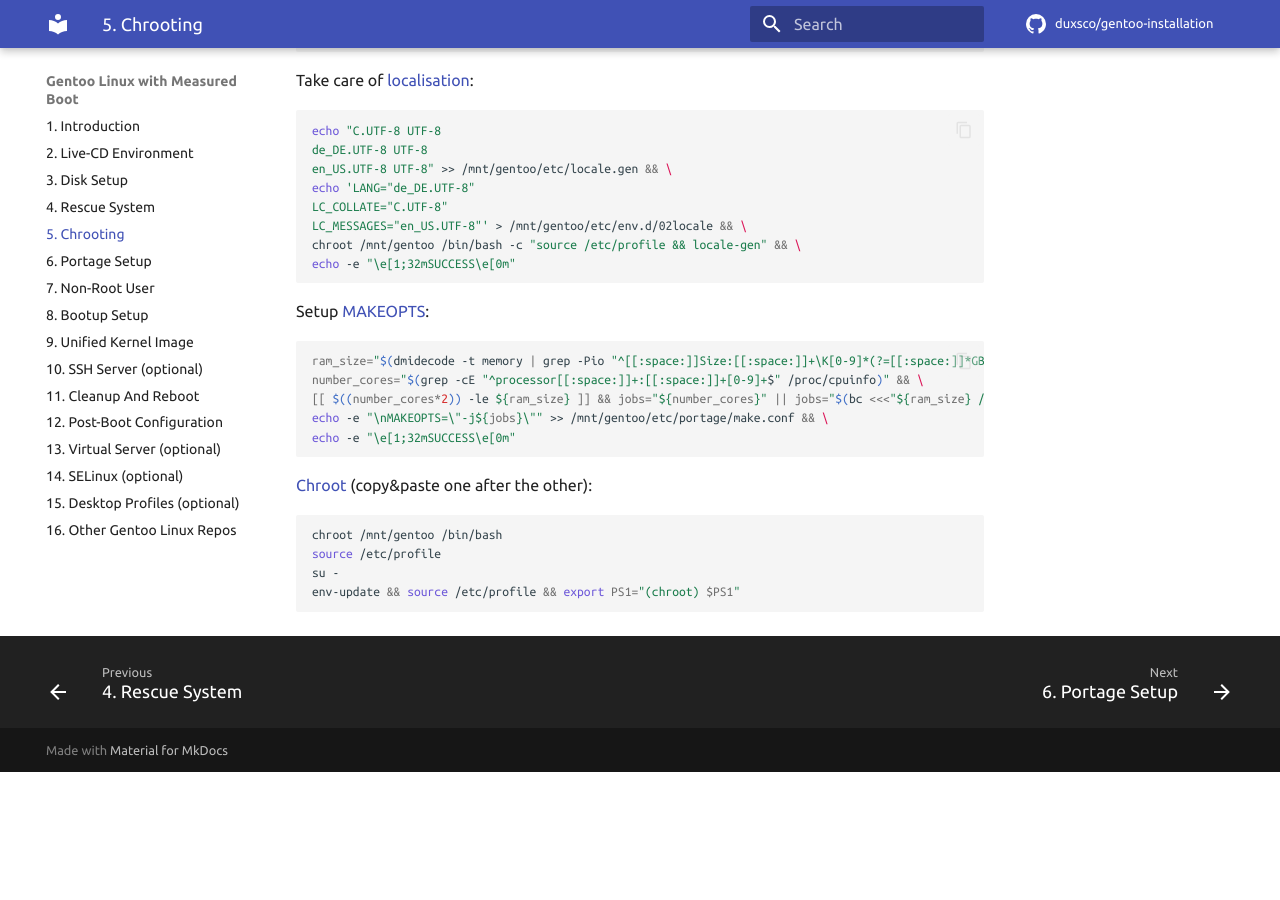
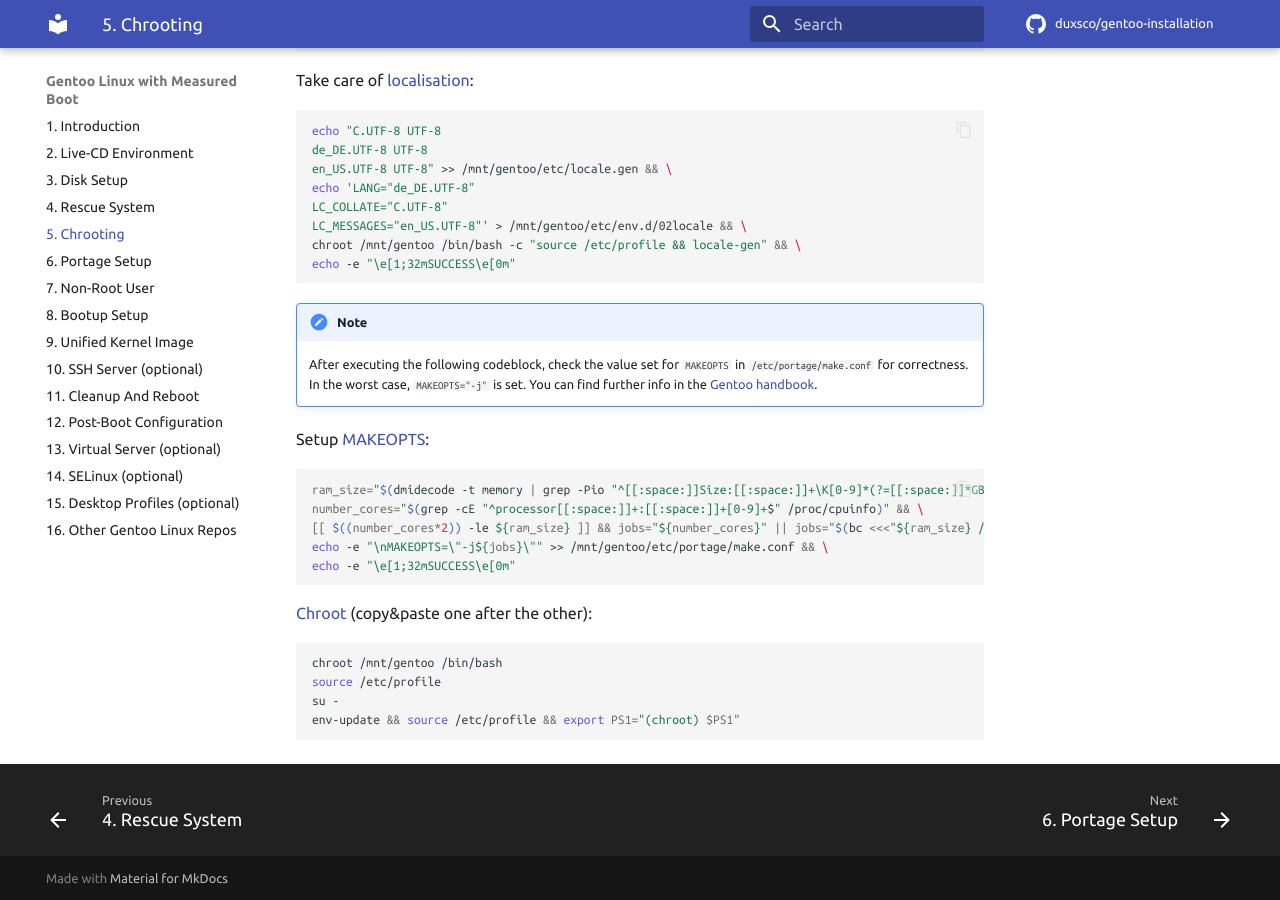
Before and after one commit to duxsco/gentoo-installation, an MkDocs documentation site: the page built from docs/chrooting.md, in a window 1280 px wide and 900 px high, scrolled down 668 px. Built offline with MkDocs 1.6.1 and Material for MkDocs 9.7.7, drawn with Linux system fonts in a browser that asks for light colours; comment, search, counter and statistics services are not loaded; before the commit the page ends 1440 px from its top, so only the background shows below that.

Commit message:
Add admonition on "MAKEOPTS"

````diff
--- a/docs/chrooting.md
+++ b/docs/chrooting.md
@@ -42,6 +42,9 @@ chroot /mnt/gentoo /bin/bash -c "source /etc/profile && locale-gen" && \
 echo -e "\e[1;32mSUCCESS\e[0m"
 ```
 
+!!! note
+    After executing the following codeblock, check the value set for `MAKEOPTS` in `/etc/portage/make.conf` for correctness. In the worst case, `MAKEOPTS="-j"` is set. You can find further info in the [Gentoo handbook](https://wiki.gentoo.org/wiki/Handbook:AMD64/Full/Installation#MAKEOPTS).
+
 Setup [MAKEOPTS](https://wiki.gentoo.org/wiki/MAKEOPTS):
 
 ```shell
````
